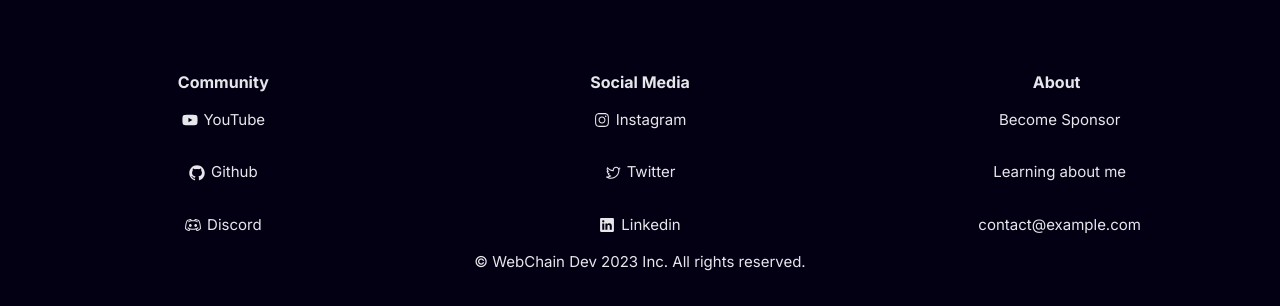
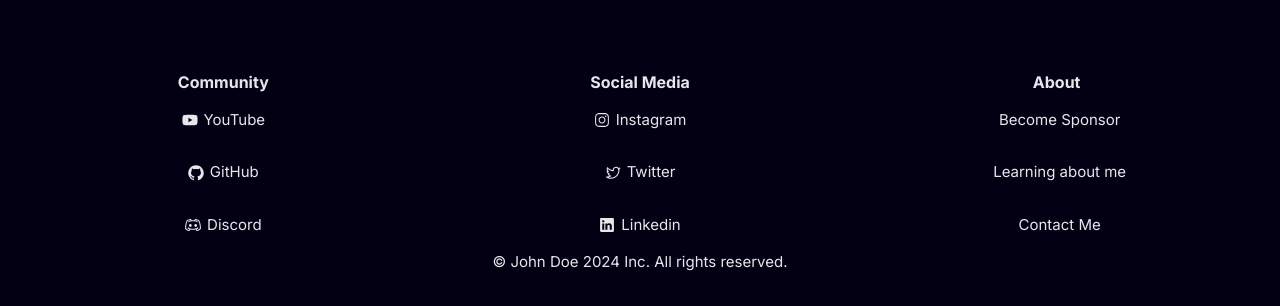
Before and after one commit to Sweetieprovider385/portfolio, a Next.js app: page / in a window 1280 px wide. Shown: the part 3569-3875 px from the top of the page. Built offline with nearby package versions, Linux system fonts and the light colour scheme; a web font is replaced by a local one.

Commit message:
footer data updated

```diff
--- a/components/main/footer.tsx
+++ b/components/main/footer.tsx
@@ -1,66 +1,36 @@
-import {
-  RxDiscordLogo,
-  RxGithubLogo,
-  RxInstagramLogo,
-  RxTwitterLogo,
-  RxLinkedinLogo,
-} from "react-icons/rx";
+import Link from "next/link";
 
-import { FaYoutube } from "react-icons/fa";
+import { FOOTER_DATA } from "@/constants";
 
 export const Footer = () => {
   return (
     <div className="w-full h-full bg-transparent text-gray-200 shadow-lg p-[15px]">
       <div className="w-full flex flex-col items-center justify-center m-auto">
         <div className="w-full h-full flex flex-row items-center justify-around flex-wrap">
-          <div className="min-w-[200px] h-auto flex flex-col items-center justify-start">
-            <div className="font-bold text-[16px]">Community</div>
-            <p className="flex flex-row items-center my-[15px] cursor-pointer">
-              <FaYoutube />
-              <span className="text-[15px] ml-[6px]">YouTube</span>
-            </p>
-            <p className="flex flex-row items-center my-[15px] cursor-pointer">
-              <RxGithubLogo />
-              <span className="text-[15px] ml-[6px]">Github</span>
-            </p>
-            <p className="flex flex-row items-center my-[15px] cursor-pointer">
-              <RxDiscordLogo />
-              <span className="text-[15px] ml-[6px]">Discord</span>
-            </p>
-          </div>
-
-          <div className="min-w-[200px] h-auto flex flex-col items-center justify-start">
-            <div className="font-bold text-[16px]">Social Media</div>
-            <p className="flex flex-row items-center my-[15px] cursor-pointer">
-              <RxInstagramLogo />
-              <span className="text-[15px] ml-[6px]">Instagram</span>
-            </p>
-            <p className="flex flex-row items-center my-[15px] cursor-pointer">
-              <RxTwitterLogo />
-              <span className="text-[15px] ml-[6px]">Twitter</span>
-            </p>
-            <p className="flex flex-row items-center my-[15px] cursor-pointer">
-              <RxLinkedinLogo />
-              <span className="text-[15px] ml-[6px]">Linkedin</span>
-            </p>
-          </div>
-
-          <div className="min-w-[200px] h-auto flex flex-col items-center justify-start">
-            <div className="font-bold text-[16px]">About</div>
-            <p className="flex flex-row items-center my-[15px] cursor-pointer">
-              <span className="text-[15px] ml-[6px]">Become Sponsor</span>
-            </p>
-            <p className="flex flex-row items-center my-[15px] cursor-pointer">
-              <span className="text-[15px] ml-[6px]">Learning about me</span>
-            </p>
-            <p className="flex flex-row items-center my-[15px] cursor-pointer">
-              <span className="text-[15px] ml-[6px]">contact@example.com</span>
-            </p>
-          </div>
+          {FOOTER_DATA.map((column) => (
+            <div
+              key={column.title}
+              className="min-w-[200px] h-auto flex flex-col items-center justify-start"
+            >
+              <h3 className="font-bold text-[16px]">{column.title}</h3>
+              {column.data.map(({ icon: Icon, name, link }) => (
+                <Link
+                  key={`${column.title}-${name}`}
+                  href={link}
+                  target="_blank"
+                  rel="noreferrer noopener"
+                  className="flex flex-row items-center my-[15px]"
+                >
+                  {Icon && <Icon />}
+                  <span className="text-[15px] ml-[6px]">{name}</span>
+                </Link>
+              ))}
+            </div>
+          ))}
         </div>
 
         <div className="mb-[20px] text-[15px] text-center">
-          &copy; WebChain Dev 2023 Inc. All rights reserved.
+          &copy; John Doe {new Date().getFullYear()} Inc. All rights reserved.
         </div>
       </div>
     </div>
--- a/constants/index.ts
+++ b/constants/index.ts
@@ -1,3 +1,12 @@
+import { FaYoutube } from "react-icons/fa";
+import {
+  RxDiscordLogo,
+  RxGithubLogo,
+  RxInstagramLogo,
+  RxTwitterLogo,
+  RxLinkedinLogo,
+} from "react-icons/rx";
+
 export const SKILL_DATA = [
   {
     skill_name: "Html 5",
@@ -271,3 +280,66 @@ export const PROJECTS = [
     link: "https://example.com",
   },
 ] as const;
+
+export const FOOTER_DATA = [
+  {
+    title: "Community",
+    data: [
+      {
+        name: "YouTube",
+        icon: FaYoutube,
+        link: "https://youtube.com",
+      },
+      {
+        name: "GitHub",
+        icon: RxGithubLogo,
+        link: "https://github.com",
+      },
+      {
+        name: "Discord",
+        icon: RxDiscordLogo,
+        link: "https://discord.com",
+      },
+    ],
+  },
+  {
+    title: "Social Media",
+    data: [
+      {
+        name: "Instagram",
+        icon: RxInstagramLogo,
+        link: "https://instagram.com",
+      },
+      {
+        name: "Twitter",
+        icon: RxTwitterLogo,
+        link: "https://twitter.com",
+      },
+      {
+        name: "Linkedin",
+        icon: RxLinkedinLogo,
+        link: "https://linkedin.com",
+      },
+    ],
+  },
+  {
+    title: "About",
+    data: [
+      {
+        name: "Become Sponsor",
+        icon: null,
+        link: "https://youtube.com",
+      },
+      {
+        name: "Learning about me",
+        icon: null,
+        link: "https://example.com",
+      },
+      {
+        name: "Contact Me",
+        icon: null,
+        link: "mailto:contact@example.com",
+      },
+    ],
+  },
+] as const;
```
